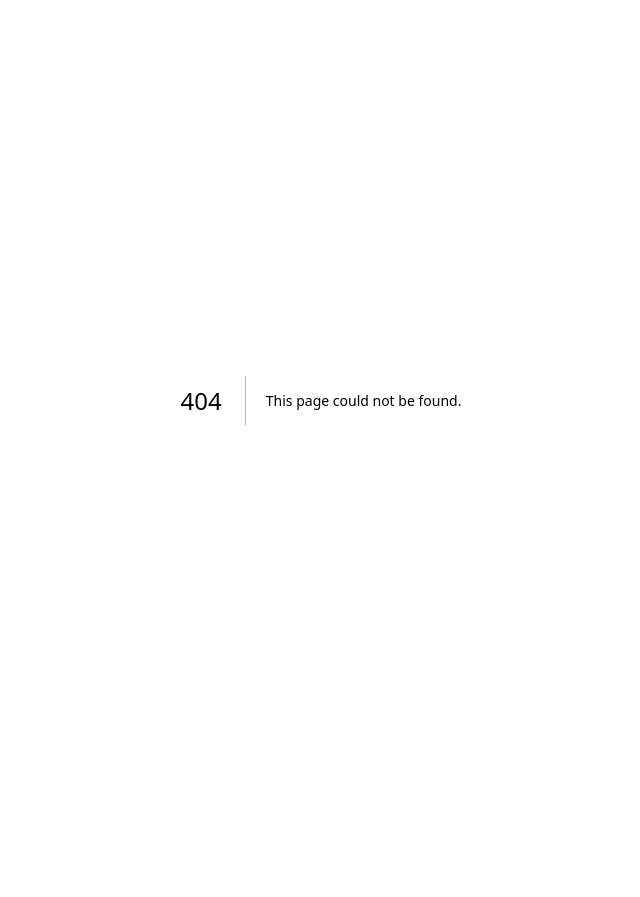
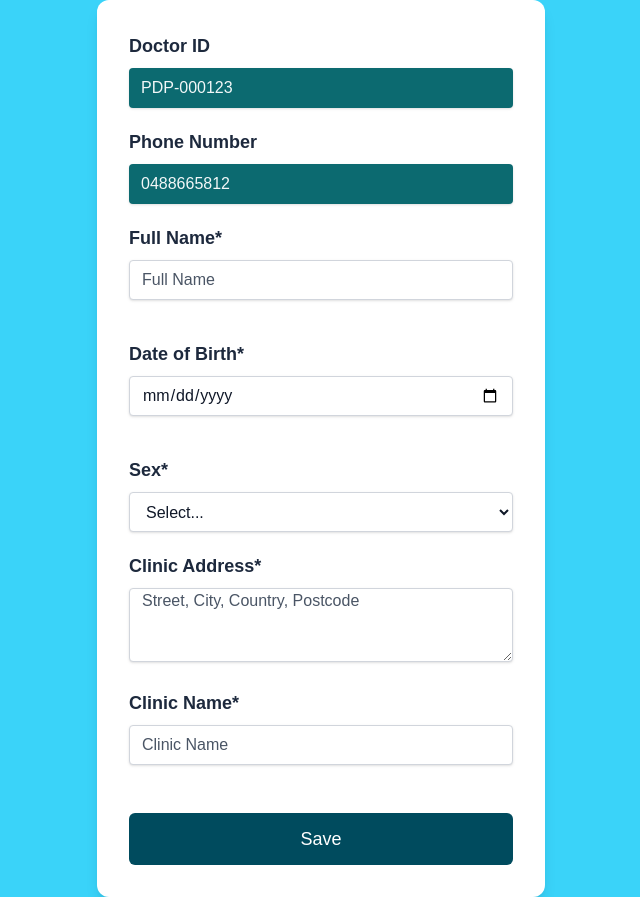
Before and after one commit to anantchhabda/Diabetes-Management-Application, a Next.js app: page /doctor-onboarding in a window 1280 px wide. Before the commit this address had no page. Shown: the whole page, without its empty margins (319-959 px from the left). Before the commit the page ends 800 px from the top, so only its background shows below. Built offline with nearby package versions, Linux system fonts and the light colour scheme.

Commit message:
doctor onboarding design

```diff
--- /dev/null
+++ b/public/js/doctor-onbarding.js
@@ -0,0 +1,55 @@
+(function () {
+  const form = document.getElementById("onboardingForm");
+  const savedMsg = document.getElementById("savedMsg");
+  const currentYear = new Date().getFullYear();
+
+  if (!form) return;
+
+  form.addEventListener("submit", function (e) {
+    e.preventDefault();
+
+    // clear previous saved message
+    if (savedMsg) savedMsg.textContent = "";
+
+    const data = Object.fromEntries(new FormData(form));
+    const errors = {};
+
+    // required fields, skipping readonly fields
+    [
+      "fullName",
+      "dateOfBirth",
+      "sex",
+      "fullAddress",
+      "yearOfDiagnosis",
+      "diagnosisType",
+    ].forEach((f) => {
+      if (!data[f] || data[f].trim() === "") {
+        errors[f] = "Required";
+      }
+    });
+
+    // year validation..is it required?
+    if (data.yearOfDiagnosis) {
+      const y = Number(data.yearOfDiagnosis);
+      if (!Number.isInteger(y) || y < 1900 || y > currentYear) {
+        errors.yearOfDiagnosis = `Enter a year between 1900 and ${currentYear}`;
+      }
+    }
+
+    // reset all previous error messages
+    form
+      .querySelectorAll("p[id^='error-']")
+      .forEach((p) => (p.textContent = ""));
+
+    // show new errors
+    Object.entries(errors).forEach(([key, msg]) => {
+      const el = document.getElementById(`error-${key}`);
+      if (el) el.textContent = msg;
+    });
+
+    // stop if errors
+    if (Object.keys(errors).length > 0) return;
+
+      window.location.href = "/homepage";
+  });
+})();
--- /dev/null
+++ b/src/app/doctor-onboarding/page.js
@@ -0,0 +1,140 @@
+export default function Page() {
+  return (
+    <main className="flex justify-center items-center min-h-screen px-4">
+      <form
+        id="onboardingForm"
+        className="flex flex-col gap-5 w-full max-w-md bg-white p-8 rounded-xl shadow-lg mx-4"
+      >
+        {/* Doctor ID */}
+        <div>
+          <label
+            htmlFor="doctorId"
+            className="block text-lg font-semibold text-slate-800 mb-2"
+          >
+            Doctor ID
+          </label>
+          <input
+            id="doctorId"
+            name="doctorId"
+            type="text"
+            value="PDP-000123"
+            readOnly
+            className="w-full h-10 rounded bg-[#0c6a70] border-0 text-white/95 px-3 shadow-sm"
+          />
+        </div>
+
+        {/* Phone Number */}
+        <div>
+          <label
+            htmlFor="phone"
+            className="block text-lg font-semibold text-slate-800 mb-2"
+          >
+            Phone Number
+          </label>
+          <input
+            id="phone"
+            name="phone"
+            type="tel"
+            value="0488665812"
+            readOnly
+            className="w-full h-10 rounded bg-[#0c6a70] border-0 text-white/95 px-3 shadow-sm"
+          />
+          <p id="error-phone" className="text-red-600 text-sm"></p>
+        </div>
+
+        {/* Full Name */}
+        <Field label="Full Name*" id="fullName" placeholder="Full Name" />
+
+        {/* Error for Full Name */}
+        <p id="error-fullName" className="text-red-600 text-sm"></p>
+
+        {/* Date of Birth */}
+        <Field label="Date of Birth*" id="dateOfBirth" type="date" />
+        <p id="error-dateOfBirth" className="text-red-600 text-sm"></p>
+
+        {/* Sex */}
+        <div>
+          <label
+            htmlFor="sex"
+            className="block text-lg font-semibold text-slate-800 mb-2"
+          >
+            Sex*
+          </label>
+          <select
+            id="sex"
+            name="sex"
+            required
+            className="w-full h-10 rounded bg-white border border-gray-300 px-3
+                       text-gray-900 shadow-sm focus:outline-none focus:ring-2 focus:ring-[#00C896]"
+          >
+            <option value="">Select...</option>
+            <option>Male</option>
+            <option>Female</option>
+            <option>Intersex</option>
+            <option>Prefer not to say</option>
+          </select>
+          <p id="error-sex" className="text-red-600 text-sm"></p>
+        </div>
+
+        {/* Clinic Address */}
+        <div>
+          <label
+            htmlFor="clinicAddress"
+            className="block text-lg font-semibold text-slate-800 mb-2"
+          >
+            Clinic Address*
+          </label>
+          <textarea
+            id="clinicAddress"
+            name="clinicAddress"
+            rows={3}
+            placeholder="Street, City, Country, Postcode"
+            className="w-full rounded bg-white border border-gray-300 px-3
+                       text-gray-900 placeholder-gray-600 shadow-sm
+                       focus:outline-none focus:ring-2 focus:ring-[#00C896]"
+          />
+          <p id="error-fullAddress" className="text-red-600 text-sm"></p>
+        </div>
+
+        {/* Clinic Name */}
+        <Field label="Clinic Name*" id="clinicName" placeholder="Clinic Name" />
+
+        {/* Saved message */}
+        <p id="savedMsg" className="text-green-600 text-sm mb-2"></p>
+
+        {/* Save Button */}
+        <button
+          type="submit"
+          className="w-full py-3 bg-[#004B5E] text-white text-lg rounded-md hover:opacity-90 transition"
+        >
+          Save
+        </button>
+      </form>
+
+      <script src="/js/patient-onboarding.js" defer></script>
+    </main>
+  );
+}
+
+// Reusable input Field component
+function Field({ label, id, type = "text", placeholder }) {
+  return (
+    <div>
+      <label
+        htmlFor={id}
+        className="block text-lg font-semibold text-slate-800 mb-2"
+      >
+        {label}
+      </label>
+      <input
+        id={id}
+        name={id}
+        type={type}
+        placeholder={placeholder || ""}
+        className="w-full h-10 rounded bg-white border border-gray-300 px-3
+                   text-gray-900 placeholder-gray-600 shadow-sm
+                   focus:outline-none focus:ring-2 focus:ring-[#00C896]"
+      />
+    </div>
+  );
+}
```
